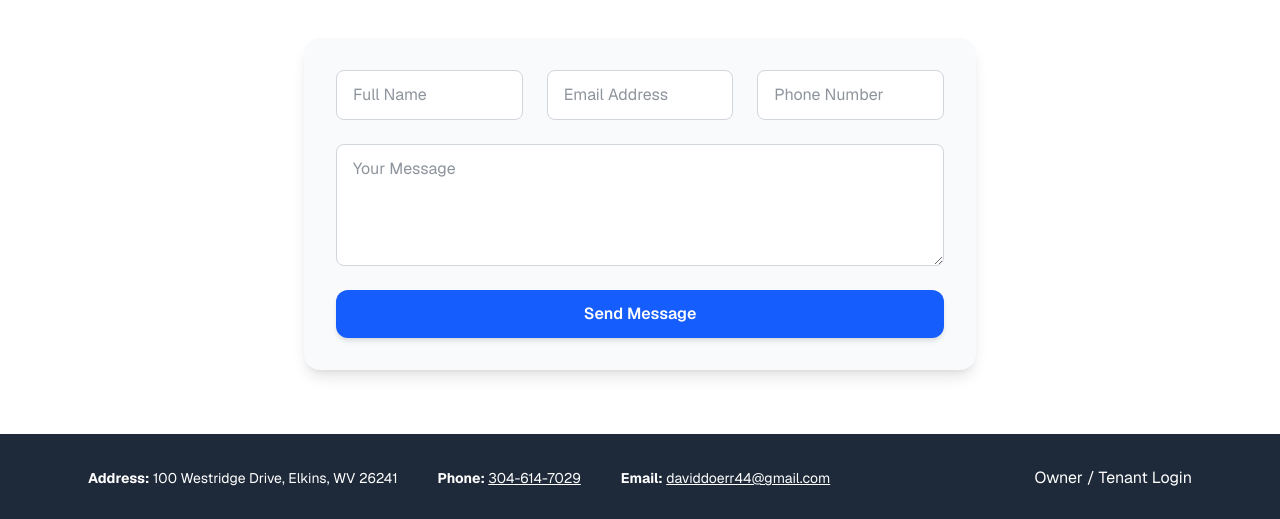
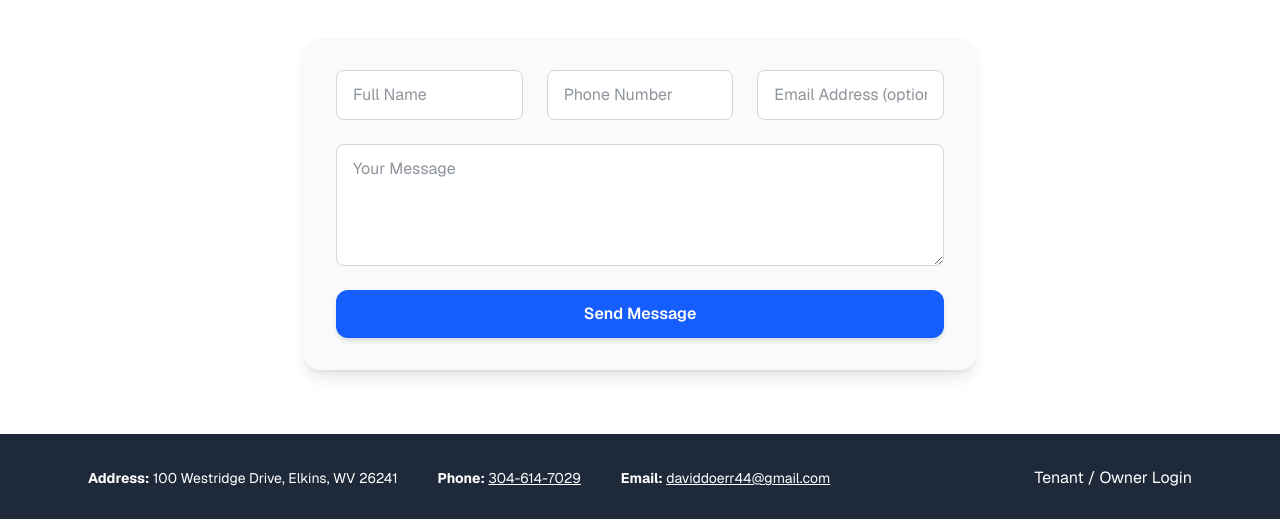
Before and after one commit to jdoerr13/dcd-properties, a Next.js app: page / in a window 1280 px wide. Shown: the part 1530-2049 px from the top of the page. Built offline with nearby package versions, Linux system fonts and the light colour scheme.

Commit message:
maintaince & gen form created

```diff
--- a/src/app/maintenance/page.tsx
+++ b/src/app/maintenance/page.tsx
@@ -2,15 +2,13 @@
 import { useState } from "react";
 import Link from "next/link";
 
-
 export default function MaintenanceRequest() {
   const [submitted, setSubmitted] = useState(false);
 
-  // This handles submission and only sets submitted if the fetch is ok
   async function handleSubmit(e) {
     e.preventDefault();
     const formData = new FormData(e.target);
-    const response = await fetch(e.target.action, {
+    const response = await fetch("https://formspree.io/f/mvgrpavy", {
       method: "POST",
       body: formData,
       headers: { Accept: "application/json" }
@@ -22,7 +20,7 @@ export default function MaintenanceRequest() {
     }
   }
 
-     return (
+  return (
     <section className="py-16 bg-gray-50 min-h-screen flex items-center">
       <div className="max-w-xl mx-auto w-full">
         {/* Back Button */}
@@ -42,7 +40,7 @@ export default function MaintenanceRequest() {
             </div>
           ) : (
             <form
-              action="https://formspree.io/f/your-maintenance-form-id"
+              action="https://formspree.io/f/mvgrpavy"
               method="POST"
               onSubmit={handleSubmit}
               className="grid gap-4"
@@ -51,7 +49,8 @@ export default function MaintenanceRequest() {
               <input name="tenant_name" type="text" placeholder="Full Name" required className="border rounded-lg px-4 py-3 w-full" />
               <input name="address" type="text" placeholder="Unit or Property Address" required className="border rounded-lg px-4 py-3 w-full" />
               <input name="phone" type="tel" placeholder="Phone Number" required className="border rounded-lg px-4 py-3 w-full" />
-              <input name="contact_time" type="text" placeholder="Best Time to Contact" className="border rounded-lg px-4 py-3 w-full" />
+              <input name="contact_time" type="text" placeholder="Best Time to Contact (optional)" className="border rounded-lg px-4 py-3 w-full" />
+              <input name="email" type="email" placeholder="Email Address (optional)" className="border rounded-lg px-4 py-3 w-full" />
               <select name="request_type" required className="border rounded-lg px-4 py-3 w-full">
                 <option value="">Type of Request</option>
                 <option value="Plumbing">Plumbing</option>
--- a/src/app/page.tsx
+++ b/src/app/page.tsx
@@ -9,6 +9,22 @@ const nunito = Nunito({ subsets: ["latin"], weight: ["800"] });
 
 export default function Home() {
   const [mobileNavOpen, setMobileNavOpen] = useState(false);
+  const [contactSubmitted, setContactSubmitted] = useState(false);
+
+  async function handleContactSubmit(e) {
+    e.preventDefault();
+    const formData = new FormData(e.target);
+    const response = await fetch("https://formspree.io/f/xrbkzqyw", {
+      method: "POST",
+      body: formData,
+      headers: { Accept: "application/json" }
+    });
+    if (response.ok) {
+      setContactSubmitted(true);
+    } else {
+      alert("Something went wrong. Please try again.");
+    }
+  }
 
   return (
     <div className="min-h-screen bg-gray-50 text-gray-800 font-sans">
@@ -235,27 +251,40 @@ export default function Home() {
           <h2 className="text-3xl font-extrabold text-center mb-12 text-gray-900 tracking-tight">
             Contact Us
           </h2>
+          {contactSubmitted ? (
+            <div className="text-green-600 text-center font-semibold text-lg">
+              Thank you! Your message has been sent.
+            </div>
+          ) : (
             <form
+              onSubmit={handleContactSubmit}
               className="mx-auto max-w-2xl bg-gray-50 p-8 rounded-2xl shadow-lg grid grid-cols-1 md:grid-cols-3 gap-6"
             >
               <input
                 type="text"
+                name="name"
                 placeholder="Full Name"
+                required
+                className="border border-gray-300 rounded-lg px-4 py-3 w-full bg-white focus:border-blue-400 focus:ring-2 focus:ring-blue-200 outline-none transition"
+              />
+                  <input
+                type="tel"
+                name="phone"
+                placeholder="Phone Number"
+                required
                 className="border border-gray-300 rounded-lg px-4 py-3 w-full bg-white focus:border-blue-400 focus:ring-2 focus:ring-blue-200 outline-none transition"
               />
               <input
                 type="email"
-              placeholder="Email Address"
-              className="border border-gray-300 rounded-lg px-4 py-3 w-full bg-white focus:border-blue-400 focus:ring-2 focus:ring-blue-200 outline-none transition"
-            />
-            <input
-              type="tel"
-              placeholder="Phone Number"
+                name="email"
+                placeholder="Email Address (optional)"
                 className="border border-gray-300 rounded-lg px-4 py-3 w-full bg-white focus:border-blue-400 focus:ring-2 focus:ring-blue-200 outline-none transition"
               />
               <textarea
+                name="message"
                 placeholder="Your Message"
                 rows={4}
+                required
                 className="border border-gray-300 rounded-lg px-4 py-3 w-full md:col-span-3 bg-white focus:border-blue-400 focus:ring-2 focus:ring-blue-200 outline-none transition"
               />
               <button
@@ -265,8 +294,11 @@ export default function Home() {
                 Send Message
               </button>
             </form>
+          )}
         </div>
       </section>
+
+
 
       {/* FOOTER */}
       <footer className="bg-gray-800 text-white py-8">
@@ -286,7 +318,7 @@ export default function Home() {
           {/* Logins */}
        <div className="space-x-4">
           <a href="/login" className="hover:underline">
-            Owner / Tenant Login
+            Tenant / Owner Login
           </a>
         </div>
         </div>
```
Lines whose indentation alone changed are shown as unchanged.
